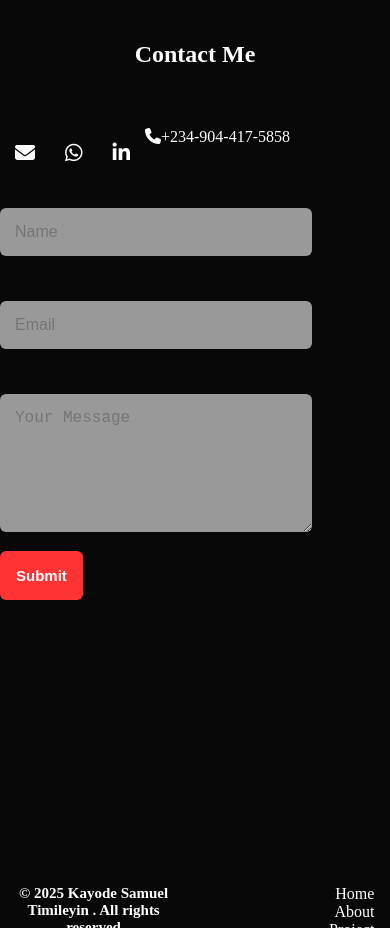
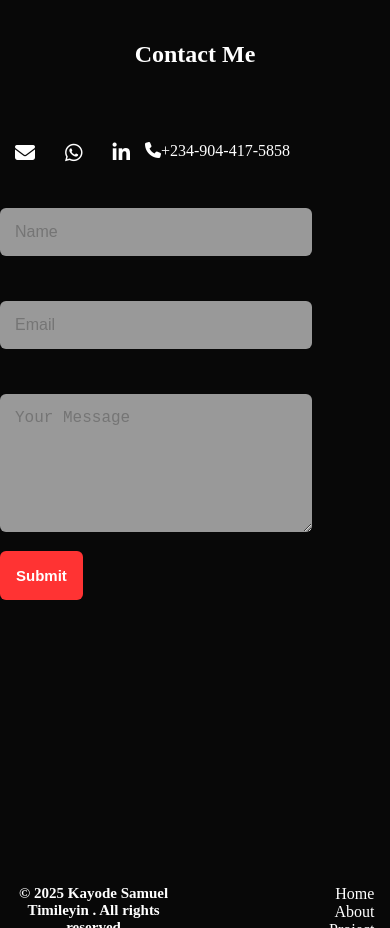
Before and after one commit to samkayode/mynewportfolio, a plain HTML site: page index.html in a window 390 px wide. Shown: the part 3620-4548 px from the top of the page. Drawn offline with Linux system fonts and the light colour scheme.

Commit message:
Update style.css

```diff
--- a/style.css
+++ b/style.css
@@ -656,6 +656,9 @@ form textarea {
     text-decoration: none;
     transition: 0.5s;
   }
+   .left-container p {
+    margin-top: 14px;
+  }
   .right-container form {
     width: 80%;
     align-items: center;
```
